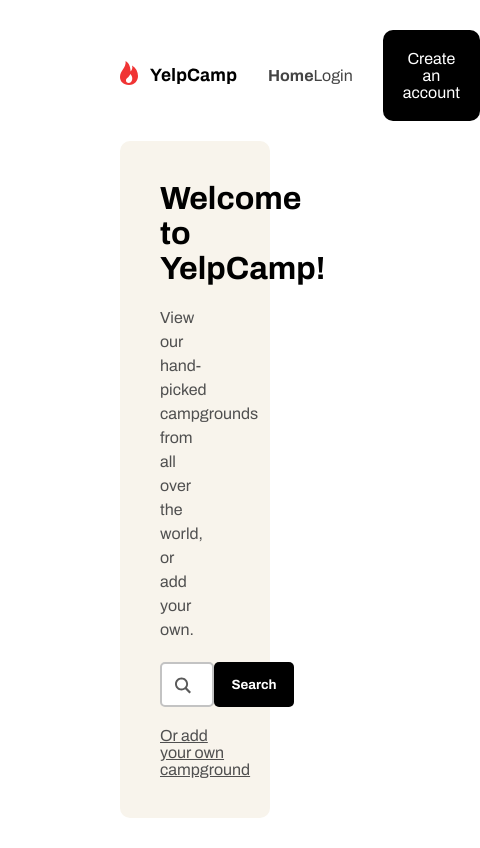
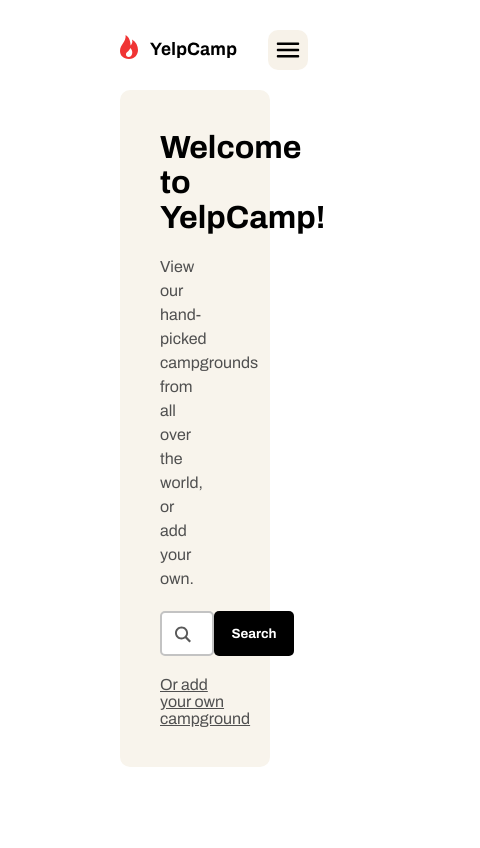
Before and after one commit to sparklaunch/yelpcamp, a React (Create React App) app: page /campgrounds in a window 390 px wide. Shown: the whole page, 480 px wide, since content can reach past the window. Built offline with nearby package versions, Linux system fonts and the light colour scheme.

Commit message:
Add Tablet Home

```diff
--- a/src/components/Navigation/Navigation.scss
+++ b/src/components/Navigation/Navigation.scss
@@ -40,5 +40,42 @@
                 }
             }
         }
+        .hamburger-menu {
+            display: none;
+        }
     }
 }
+
+@media all and (max-width: 1024px) {
+    .Navigation {
+        .left {
+            .home-link {
+                p {
+                    display: none;
+                }
+            }
+        }
+        .right {
+            .login {
+                display: none;
+            }
+            .signup {
+                display: none;
+            }
+            .hamburger-menu {
+                width: 40px;
+                height: 40px;
+                display: flex;
+                justify-content: center;
+                align-items: center;
+                background-color: rgb(247, 242, 233);
+                border-radius: 10px;
+                cursor: pointer;
+                img {
+                    width: 30px;
+                    height: 30px;
+                }
+            }
+        }
+    }
+}
--- a/src/components/Navigation/Navigation.tsx
+++ b/src/components/Navigation/Navigation.tsx
@@ -1,5 +1,6 @@
 import { Link } from "react-router-dom";
 import logo from "../../assets/Logo.svg";
+import hamburger from "../../assets/Hamburger.svg";
 import "./Navigation.scss";
 
 function Navigation() {
@@ -28,6 +29,9 @@ function Navigation() {
                         <button>Create an account</button>
                     </Link>
                 </div>
+                <div className="hamburger-menu">
+                    <img src={hamburger} alt="Hamburger Menu" />
+                </div>
             </div>
         </div>
     );
```
